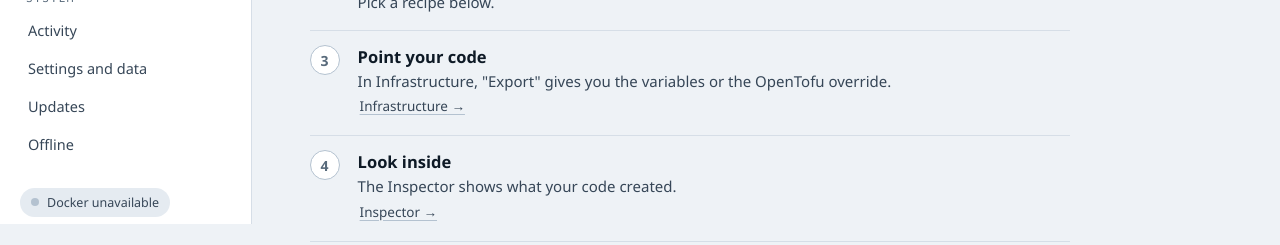
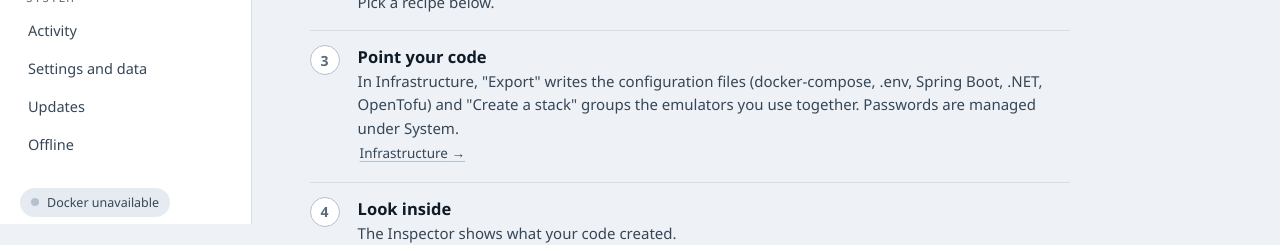
Before and after one commit to Sebas1705/Nimbo, a React (Vite) app in the folder web/: page / in a window 1280 px wide. Shown: the part 576-821 px from the top of the page. Built offline with nearby package versions, Linux system fonts and the light colour scheme; no server answers; a web font is replaced by a local one.

Commit message:
Mention the configuration files and stacks in the first-run guide

```diff
--- a/web/src/i18n.ts
+++ b/web/src/i18n.ts
@@ -186,7 +186,7 @@ const dict = {
     step2: 'Levanta algo',
     step2Body: 'Elige una receta de abajo.',
     step3: 'Apunta tu código',
-    step3Body: 'En Infraestructura, «Exportar» te da las variables o el override de OpenTofu.',
+    step3Body: 'En Infraestructura, «Exportar» escribe los archivos de configuración (docker-compose, .env, Spring Boot, .NET, OpenTofu) y «Crear un stack» agrupa los emuladores que usas juntos. Las contraseñas se gestionan en Sistema.',
     step4: 'Mira dentro',
     step4Body: 'El Inspector enseña lo que ha creado tu código.',
     step5: 'Rómpelo y aprende',
@@ -390,7 +390,7 @@ const dict = {
     step2: 'Bring something up',
     step2Body: 'Pick a recipe below.',
     step3: 'Point your code',
-    step3Body: 'In Infrastructure, "Export" gives you the variables or the OpenTofu override.',
+    step3Body: 'In Infrastructure, "Export" writes the configuration files (docker-compose, .env, Spring Boot, .NET, OpenTofu) and "Create a stack" groups the emulators you use together. Passwords are managed under System.',
     step4: 'Look inside',
     step4Body: 'The Inspector shows what your code created.',
     step5: 'Break it and learn',
```
